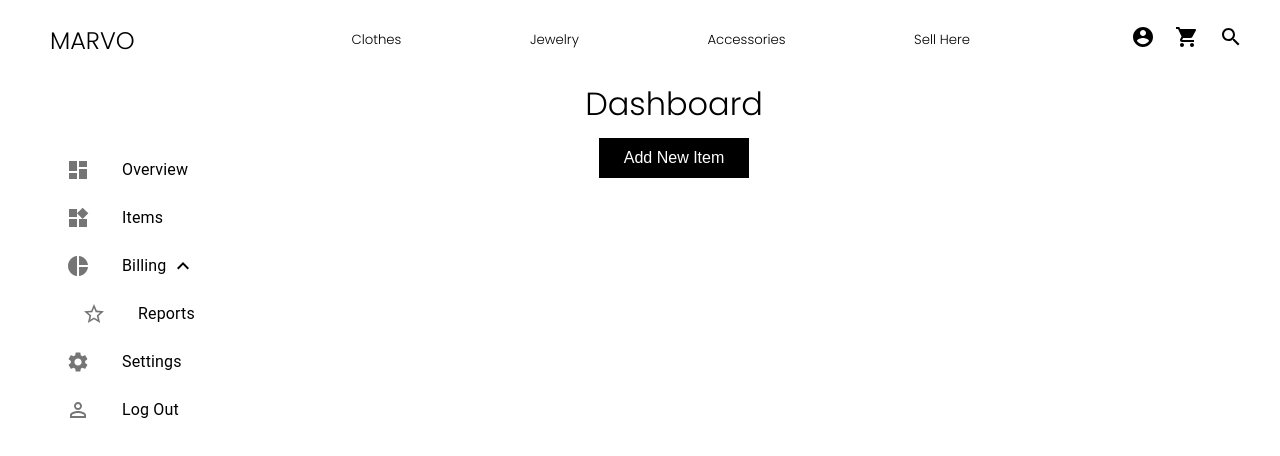
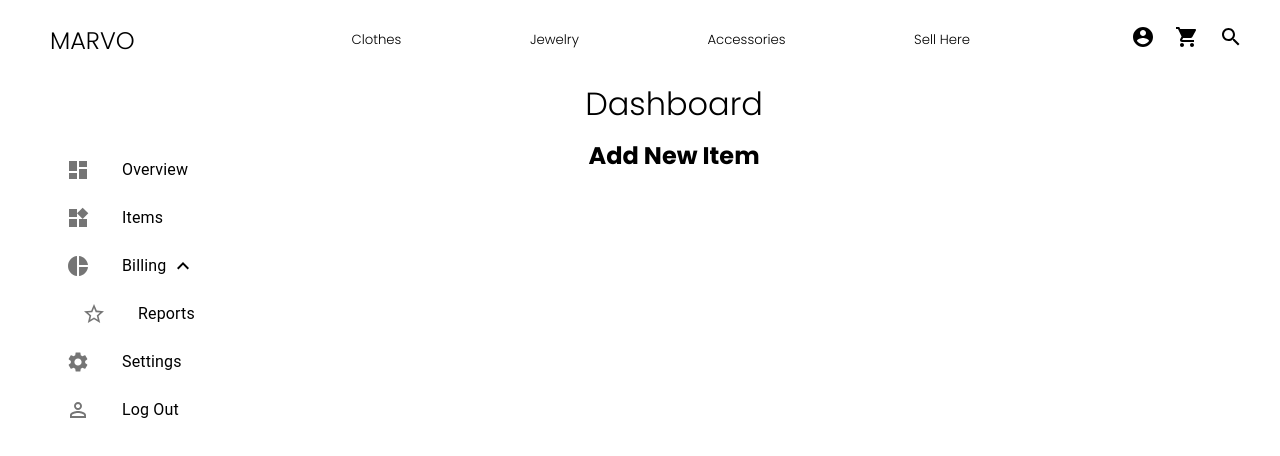
Before and after one commit to grantrudow/marvo-react, a React (Create React App) app: page /dashboard/items in a window 1280 px wide. Shown: the top 456 px of the page. Built offline with nearby package versions, Linux system fonts and the light colour scheme; no server answers.

Commit message:
Working on dashboard link to add new item..currently not reloading page

```diff
--- a/src/App.js
+++ b/src/App.js
@@ -10,6 +10,7 @@ import Footer from './Footer';
 import Login from './Login';
 import Register from './Register';
 import Dashboard from './Dashboard';
+import NewItem from './NewItem';
 import { useStateValue } from './StateProvider';
 import { auth } from './firebase';
 
@@ -48,6 +49,10 @@ function App() {
           <Route exact path='/login'>
             {isLoggedIn ? <Redirect to='/dashboard' /> : <Login />}
           </Route>
+          <Route path='/newitem'>
+            <Header />
+            <NewItem />
+          </Route>
           <Route path='/dashboard'>
             <Header />
             <Dashboard />
--- a/src/Items.js
+++ b/src/Items.js
@@ -1,11 +1,15 @@
 import React from 'react';
 import './Items.css';
+import { Link, useHistory } from 'react-router-dom'
 
 function Items() {
+
     return (
         <div className="items">
             <div className="items__addNew">
-                <button>Add New Item</button>
+                <Link to='/newitem' onClick={() => window.location.reload()}>
+                    <h2>Add New Item</h2>
+                </Link>
             </div>
         </div>
     )
```
